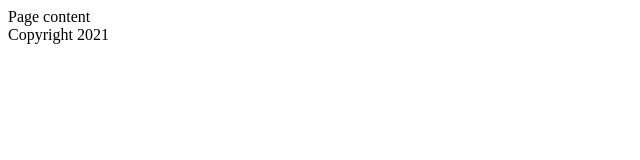
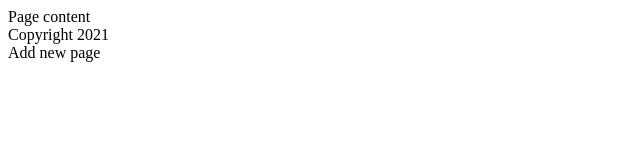
Before and after one commit to oleksandr-svaliavchyk/tmp-rep, a plain HTML site: page index.html in a window 1280 px wide. Shown: the whole page, without its empty margins (0-640 px from the left). Drawn offline with Linux system fonts and the light colour scheme.

Commit message:
fixes #3 Add new page

```diff
--- a/index.html
+++ b/index.html
@@ -1,2 +1,3 @@
 <div>Page content</div>
 <footer>Copyright 2021</footer>
+<div>Add new page</div>
```
